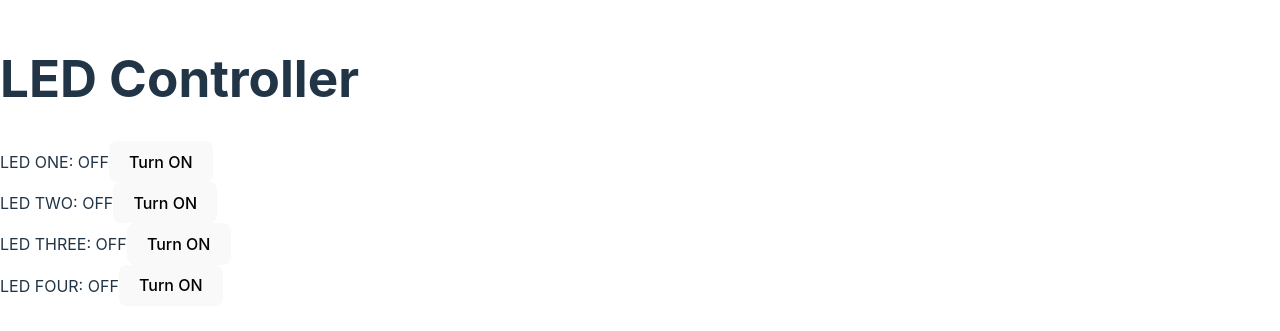
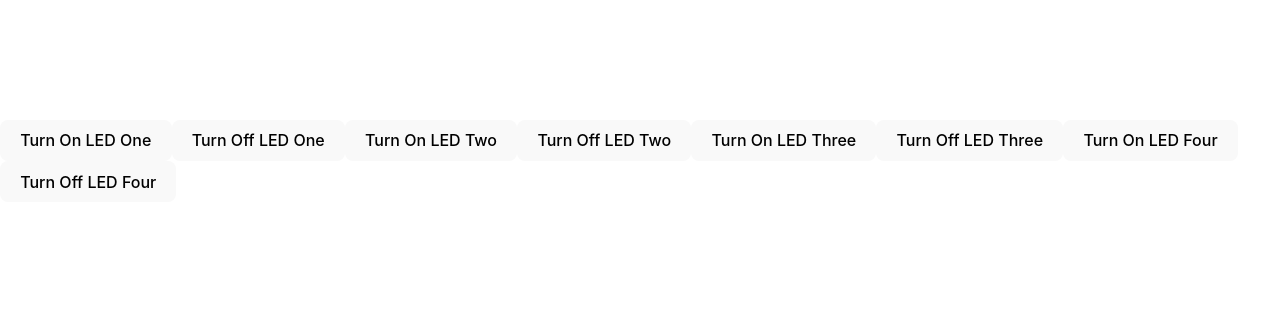
Before and after one commit to celalcan/api-control-on-off, a React (Vite) app: page / in a window 1280 px wide. Shown: the part 239-570 px from the top of the page. Built offline with nearby package versions, Linux system fonts and the light colour scheme; no server answers.

Commit message:
Commit mesajınız

```diff
--- a/src/App.jsx
+++ b/src/App.jsx
@@ -1,54 +1,32 @@
-import React, { useState, useEffect } from 'react';
 import axios from 'axios';
+import React from 'react';
 
-const App = () => {
-  const [ledStatus, setLedStatus] = useState({
-    'led-one': 0,
-    'led-two': 0,
-    'led-three': 0,
-    'led-four': 0,
-  });
-
-  useEffect(() => {
-    // LED durumlarını almak için bir GET isteği
-    const fetchData = async () => {
-      try {
-        const response = await axios.get('https://api-control-on-off.vercel.app/api/status'); // Burada API endpoint'inizi kullanın
-        setLedStatus(response.data.status);
-      } catch (error) {
-        console.error('Error fetching LED status:', error);
-      }
-    };
-    fetchData();
-  }, []);
-
-  const handleToggle = async (led) => {
-    const newStatus = ledStatus[led] === 1 ? 0 : 1;
-
+function App() {
+  const handleStatusChange = async (led, newValue) => {
     try {
-      await axios.post('/api/update-led', { led, status: newStatus }); // Burada API endpoint'inizi kullanın
-      setLedStatus((prevStatus) => ({
-        ...prevStatus,
-        [led]: newStatus,
-      }));
+      const response = await axios.patch('https://api-control-on-off.vercel.app/api/status', {
+        status: {
+          [led]: newValue
+        }
+      });
+      console.log(`Status of ${led} updated:`, response.data);
     } catch (error) {
-      console.error('Error updating LED status:', error);
+      console.error(`There was an error updating the status of ${led}!`, error);
     }
   };
 
   return (
-    <div>
-      <h1>LED Controller</h1>
-      {Object.keys(ledStatus).map((led) => (
-        <div key={led}>
-          <span>{led.replace('led-', 'LED ').toUpperCase()}: {ledStatus[led] ? 'ON' : 'OFF'}</span>
-          <button onClick={() => handleToggle(led)}>
-            Turn {ledStatus[led] ? 'OFF' : 'ON'}
-          </button>
-        </div>
-      ))}
+    <div className="App">
+      <button onClick={() => handleStatusChange('led-one', 1)}>Turn On LED One</button>
+      <button onClick={() => handleStatusChange('led-one', 0)}>Turn Off LED One</button>
+      <button onClick={() => handleStatusChange('led-two', 1)}>Turn On LED Two</button>
+      <button onClick={() => handleStatusChange('led-two', 0)}>Turn Off LED Two</button>
+      <button onClick={() => handleStatusChange('led-three', 1)}>Turn On LED Three</button>
+      <button onClick={() => handleStatusChange('led-three', 0)}>Turn Off LED Three</button>
+      <button onClick={() => handleStatusChange('led-four', 1)}>Turn On LED Four</button>
+      <button onClick={() => handleStatusChange('led-four', 0)}>Turn Off LED Four</button>
     </div>
   );
-};
+}
 
 export default App;
```
